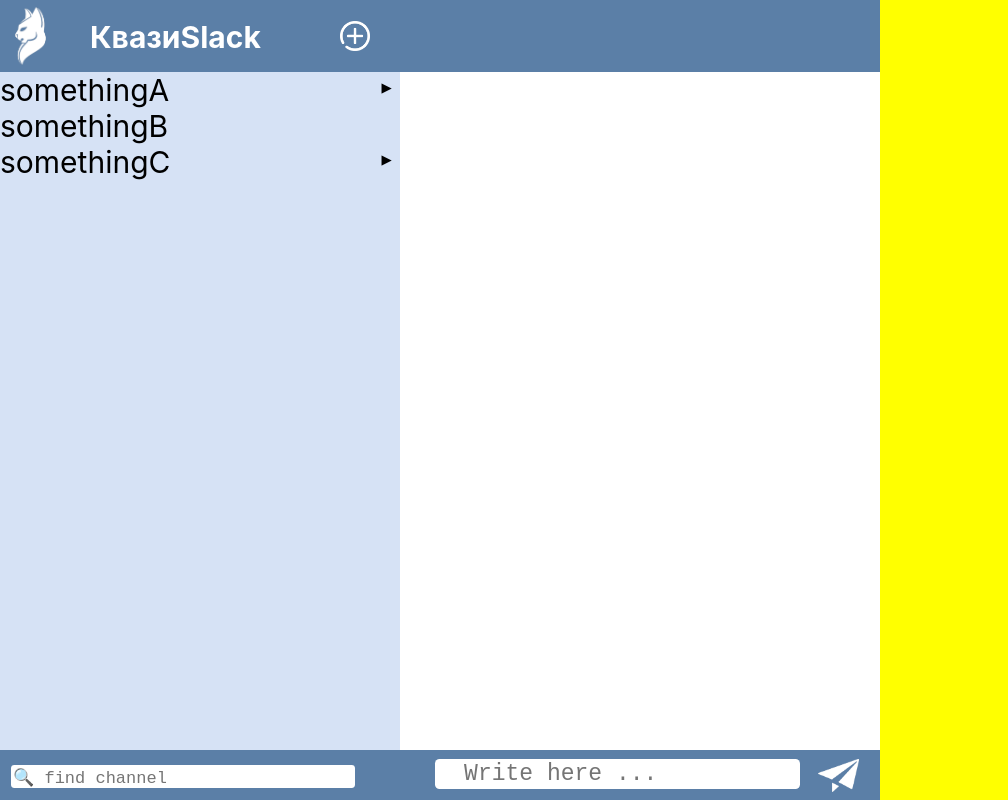
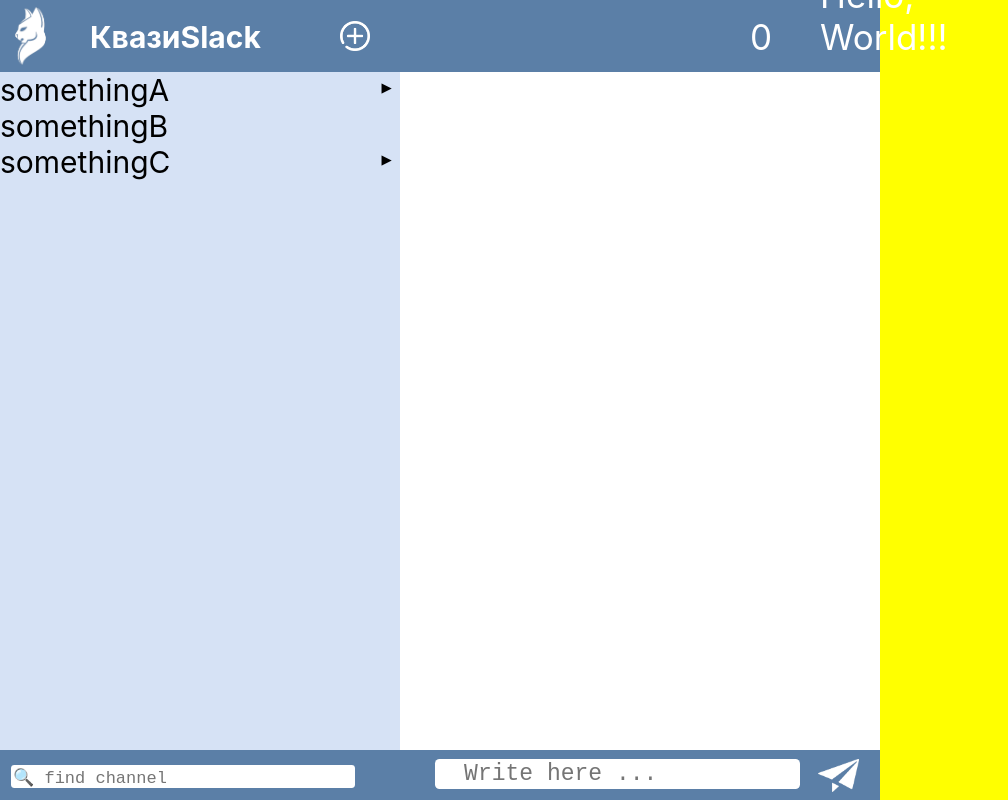
Before and after one commit to lebedev-nikita/Messenger2, a React (Create React App) app: page / in a window 1280 px wide. Shown: the whole page, without its empty margins (0-1008 px from the left). Built offline with nearby package versions, Linux system fonts and the light colour scheme.

Commit message:
Add change name, new Store for Top bar

```diff
--- a/src/LeftPanel/LeftPanel.js
+++ b/src/LeftPanel/LeftPanel.js
@@ -4,6 +4,7 @@ import myimage from './cat.png'
 import plus    from './plus.png'
 import dataJSON from './data.json'
 import store_messages from '../MiddlePanel/Store.js'
+import TopNameStore from '../MiddlePanel/MiddleTopStore.js'
 
 
 class LeftPanel extends React.Component
@@ -142,9 +143,11 @@ class ListItem extends React.Component
 		event.stopPropagation();
 	}
 
-	rechange(i,event)
+	rechange(i,name,event)
 	{
+		//store_messages.dispatch({type : 'DELETE' })
 		store_messages.dispatch({ type : 'CHANGE_CHANEL' , id : i})
+		TopNameStore.dispatch({type : 'rename' , name : name})
 		event.stopPropagation();
 	}
 
@@ -156,7 +159,7 @@ class ListItem extends React.Component
 	 		return(
 	 			<div>
 	 				<div className="channelDisplay" style={loc_style}>
-	 				 	<div onClick={ this.rechange.bind(this, this.arr.id)}>	{this.arr.name} </div>
+	 				 	<div onClick={ this.rechange.bind(this, this.arr.id ,this.arr.name)}>	{this.arr.name} </div>
 	 				 	<button onClick={this.evhandCl} className="channelButton" >▼</button>
 
 	 				</div>
@@ -172,7 +175,7 @@ class ListItem extends React.Component
 		 		loc_style.background=this.arr.color
 	 		return(
 	 			<div  className="channelDisplay" style={loc_style}>
-	 				<div onClick={ this.rechange.bind(this, this.arr.id)}>	{this.arr.name} </div>
+	 				<div onClick={ this.rechange.bind(this, this.arr.id,this.arr.name)}>	{this.arr.name} </div>
 	 			<button onClick={this.evhandCl} className="channelButton">▶</button>
 
 	 			</div> // if subchannels close
@@ -183,7 +186,7 @@ class ListItem extends React.Component
 	 		let loc_style={}
 		 		loc_style.background=this.arr.color
 	 		return(
-	 		<div  className="channelDisplay" style={loc_style} > <div onClick={ this.rechange.bind(this, this.arr.id)}>	 {this.arr.name} </div>  </div>
+	 		<div  className="channelDisplay" style={loc_style} > <div onClick={ this.rechange.bind(this, this.arr.id,this.arr.name)}>	 {this.arr.name} </div>  </div>
 	 		);
 		}
 	}
--- a/src/MiddlePanel/MiddlePanel.css
+++ b/src/MiddlePanel/MiddlePanel.css
@@ -133,3 +133,21 @@
     margin: 0;
     padding: 0;
 }
+
+.ChanelTopName
+{
+    color: #FFFFFF;
+    font-size: 35px;
+    position: absolute;
+    bottom: -0.6em;
+    left: 12em;
+}
+
+.NumberMEssage
+{
+    color: #FFFFFF;
+    font-size: 35px;
+    position: absolute;
+    bottom: -0.6em;
+    left: 10em;
+}
--- a/src/MiddlePanel/MiddlePanel.js
+++ b/src/MiddlePanel/MiddlePanel.js
@@ -3,14 +3,20 @@ import './MiddlePanel.css';
 import plain from './plane.png';
 import { Provider } from 'react-redux'
 import MiddlePanelChat from './MiddleChat.js'
+import MiddlePanelTop  from './MiddleTop.js'
 import store_messages from './Store.js'
+import TopNameStore   from './MiddleTopStore.js'
 
 class MiddlePanel extends React.Component
 {
     render(){
         return (
             <div className="MiddlePanel">
-                <div className="MiddlePanelHeader"></div>
+                <Provider store={TopNameStore}>
+                <div className="MiddlePanelHeader">
+                <MiddlePanelTop/>
+                </div>
+                </Provider>
                 <Provider store={store_messages}>
                 <MiddlePanelChat/>
                 </Provider>
--- /dev/null
+++ b/src/MiddlePanel/MiddleTop.js
@@ -0,0 +1,16 @@
+import React from 'react';
+import TopNameStore from './MiddleTopStore.js'
+import { connect } from 'react-redux'
+
+function MiddlePanelTop(props){
+	return(
+		<div>
+		<p className="ChanelTopName"> {props.nAr.name} </p>
+		<p className="NumberMEssage"> {props.nAr.count} </p>
+		</div>
+	)
+}
+
+const mapStateToProps = (store) => ({ nAr : store});
+
+export default connect(mapStateToProps)(MiddlePanelTop)
--- /dev/null
+++ b/src/MiddlePanel/MiddleTopStore.js
@@ -0,0 +1,25 @@
+import React from 'react';
+import { createStore } from 'redux'
+import store_messages from './Store.js'
+
+const initialTopName = 'Hello, World!!!'
+let TopNameStore = createStore(changeName,{ name : initialTopName , count : 0});
+
+function changeName(state, action) {
+  switch (action.type) {
+    case 'rename':
+    return { name : action.name , count : state.count}
+    case 'recount':
+    return { name : state.name , count : action.count}
+    default:
+      return state
+  }
+}
+
+function up_count(){
+	TopNameStore.dispatch( {type:'recount', count : store_messages.getState().length} )
+}
+
+store_messages.subscribe( up_count)
+
+export default TopNameStore
--- a/src/MiddlePanel/Store.js
+++ b/src/MiddlePanel/Store.js
@@ -1,7 +1,7 @@
 import React from 'react';
 import { createStore } from 'redux'
 
-const initial_store_messages = []
+let initial_store_messages = []
 let store_messages = createStore(travel,initial_store_messages );
 
 function test(i)
@@ -23,10 +23,7 @@ function travel(state, action) {
     case 'DELETE':
     return []
     case 'CHANGE_CHANEL':
-        // Функция для отправки на наш сервер
-        //state=[]
-        //state.push(test(action.id))
-    return [...state]
+    return []
     default:
       return state
   }
```
